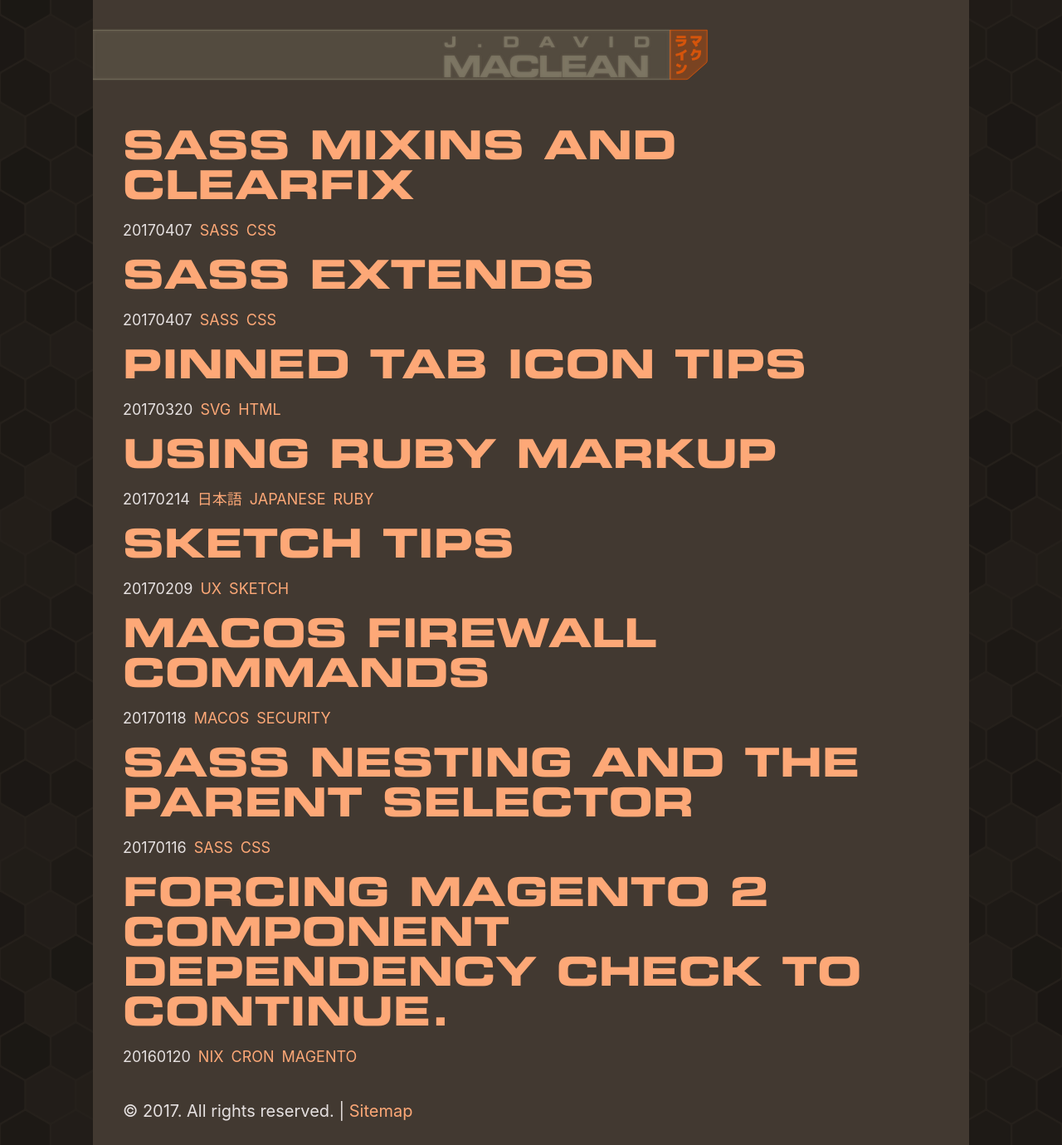
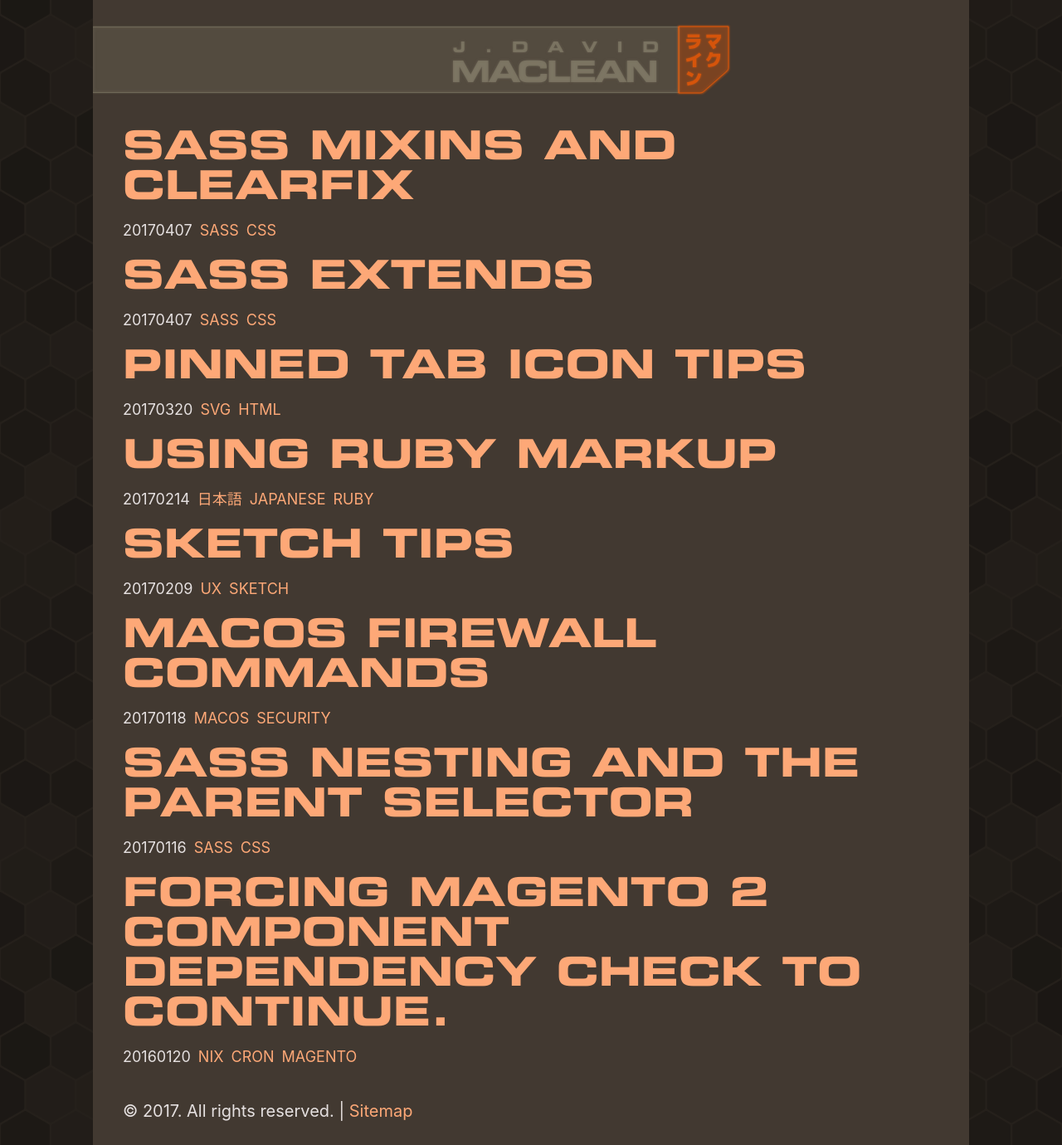
Before and after one commit to sansSpoon/sansSpoon.github.io, a Jekyll site: the page built from _pages/index.md, in a window 1280 px wide and 1380 px high. Shown: the whole window at 83% size. Built offline with Jekyll 4.4.1, drawn with Linux system fonts in a browser that asks for light colours; some web fonts are replaced.

Commit message:
add home link. fix positioning. add media queries

```diff
--- a/_includes/header.html
+++ b/_includes/header.html
@@ -1,7 +1,7 @@
 <header class="site-header">
 	<div class="fixed-strip">
 		<div class="strip">
-			<h1><span class="first">J.David</span><br>M<span class="kern">a</span>clean</h1>
+			<a href="/" title="Return Home"><h1><span class="first">J.David</span><br>M<span class="kern">a</span>clean</h1></a>
 		<svg id="neo-n" viewBox="0 0 86 106">
 			<defs>
 				<filter x="-5.8%" y="-4.4%" width="111.7%" height="108.8%" filterUnits="objectBoundingBox" id="box-shadow">
--- a/_sass/_controlstrip.scss
+++ b/_sass/_controlstrip.scss
@@ -1,4 +1,4 @@
-$strip-height: 120px;
+$strip-height: 6rem;
 
 .site-header-bg {
 	z-index: -1;
@@ -7,6 +7,11 @@ $strip-height: 120px;
 	background-color: $color-bg;
 	content: "";
 	@extend %media-widths;
+
+	@include media-query($large) {
+		height: $strip-height - 1;
+	}
+
 }
 
 .site-header {
@@ -17,27 +22,37 @@ $strip-height: 120px;
 	right: 0;
 	height: $strip-height;
 	background-color: transparent;
+
+	@include media-query($large) {
+		height: $strip-height - 1;
+	}
 }
 
 .fixed-strip {
 	position: relative;
+	display: flex;
+	align-items: center;
 	z-index: 1;
 	overflow: hidden;
 	height: $strip-height;
 	@extend %base-width;
 	@extend %media-widths;
+
+	@include media-query($large) {
+		height: $strip-height - 1;
+	}
 }
 
 .strip {
 	position: absolute;
 	left: -1px;
-	top: 1.5rem;
+	/*top: 1.5rem;*/
 	z-index: 1000;
 
 	display: flex;
 	align-items: center;
 	justify-content: flex-end;
-	width:66%;
+	width:67%;
 	height:60px;
 	border: 1px solid fade_out($nickle,0.27);
 
@@ -53,6 +68,15 @@ $strip-height: 120px;
 		box-shadow: 0px 0px 2px transparentize($nickle, 0.39),
 			0px 0px 6px transparentize($nickle, 0.27),
 			inset 0px 0px 4px transparentize($nickle, 0.63);
+	}
+
+	@include media-query($large) {
+		width:53%;
+		height: 80px;
+	}
+
+	@include media-query($medium) {
+		height: 80px;
 	}
 
 	h1 {
@@ -87,12 +111,31 @@ $strip-height: 120px;
 		.kern {
 			letter-spacing: -.12em;
 		}
+
+		@include media-query($large) {
+			font-size: 1.0rem;
+			.first {
+				font-size: .5rem;
+			}
+		}
+
+	}
+
+	a {
+		text-decoration: none;
+		&:hover {
+			text-decoration: none;
+		}
 	}
 
 }
 
 .stripClosed {
-	transform: translateX(-66%);
+	transform: translateX(-67%);
+
+	@include media-query($large) {
+		transform: translateX(-53%);
+	}
 }
 
 .strip>ul {
@@ -105,6 +148,14 @@ $strip-height: 120px;
 	top:-18px;
 	position: absolute;
 	right: -55px;
+
+	@include media-query($medium) {
+		width: 86px;
+		height: 106px;
+		top:-14px;
+		position: absolute;
+		right: -73px;
+	}
 }
 
 #neo-n-s {
--- a/_sass/_layout.scss
+++ b/_sass/_layout.scss
@@ -11,9 +11,11 @@ main {
 	@extend %media-widths;
 }
 
+
 .site-content {
-	padding-top: 1.5rem;
+	padding-top: 0.5rem;
 }
+
 
 .posts, .tags, .related {
 	ul {
```
